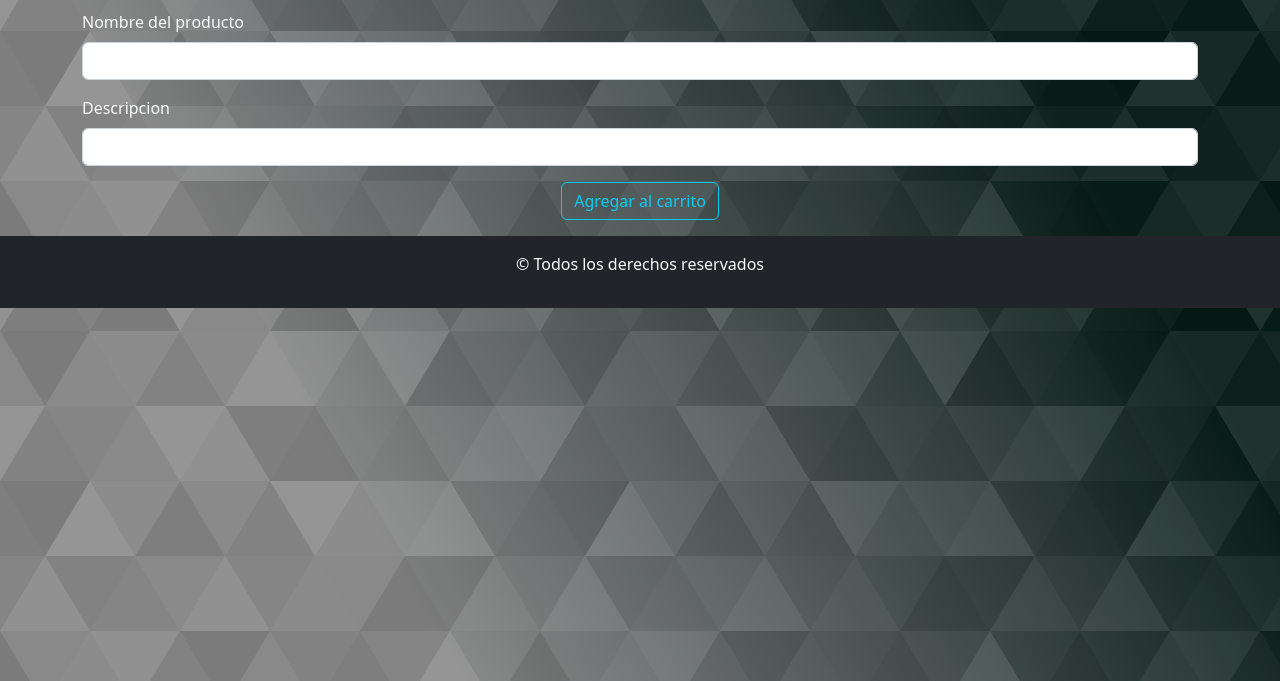
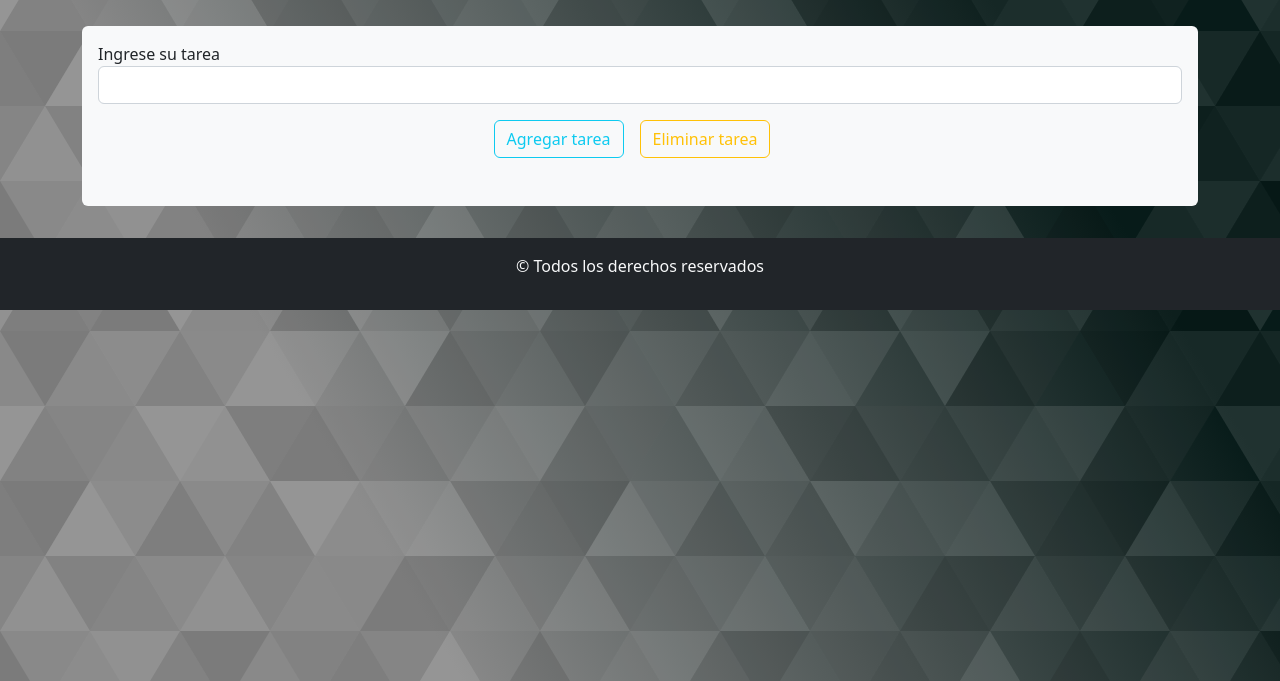
Before and after one commit to JuanMeni/Lista-pracDOMyBOM, a plain HTML site: page index.html in a window 1280 px wide. Shown: the part 119-800 px from the top of the page. Drawn offline with nearby package versions, Linux system fonts and the light colour scheme.

Commit message:
se agrego la funcionalidad de los botones

```diff
--- a/index.html
+++ b/index.html
@@ -12,37 +12,26 @@
 </head>
 <body>
     <header class="container">
-        <h1 class="display-1 text-center text-light">Lista de compras</h1>
+        <h1 class="display-1 text-center text-light">Lista de tareas</h1>
         <hr>
     </header>
     <main class="container">
-        <section>
-            <form class="text-light">
-                <div class="mb-3">
-                  <label for="nombre" class="form-label">Nombre del producto</label>
-                  <input type="text" class="form-control" id="nombre" aria-describedby="emailHelp">
-                </div>
-                <div class="mb-3">
-                  <label for="descripcion" class="form-label">Descripcion</label>
-                  <input type="text" class="form-control" id="descripcion">
-                </div>
-                <div class="d-flex justify-content-center">
-                    <button type="submit" class="btn btn-outline-info">Agregar al carrito</button>
-                </div>
-
-              </form>
-        </section>
-        <section class="bg-light my-3 rounded visually-hidden" id="Tabla">
-            <table class="table">
-                <thead>
-                    <tr>
-                      <th scope="col">Nombre</th>
-                      <th scope="col">Descripcion</th>
-                      <th scope="col"></th>
-                    </tr>
-                  </thead>
-                  <tbody class="datosTabla"></tbody>
-            </table>
+        <section class="row">
+            <div>
+                <form class="my-3 bg-light rounded p-3" id="form">
+                    <div>
+                        <label for="tareaInput">Ingrese su tarea</label>
+                        <input type="text" id="tareaInput" class="form-control">
+                    </div>
+                    <div class="d-flex justify-content-center">
+                        <button type="button" class="btn btn-outline-info my-3" onclick="btnAgregar()">Agregar tarea</button>
+                        <button type="button" class="btn btn-outline-warning my-3 mx-3" onclick="btnEliminar()">Eliminar tarea</button>
+                    </div>
+                    <div>
+                        <ol id="lista"></ol>
+                    </div>
+                </form>
+            </div>
         </section>
     </main>
     <footer class="bg-dark text-center text-light py-3 mt-3">
--- a/js/ejercicio3-pracDomBom.js
+++ b/js/ejercicio3-pracDomBom.js
@@ -1,5 +1,19 @@
-/*Crea una web con bootstrap y js, que contenga un botón input donde se pueda cargar
- una tarea y un botón que al ser presionado agregue dicha tarea a una lista,
- cada elemento ingresado en la lista debe poder ser eliminado con un botón creado
- para ese fin.
- */
+// /*Crea una web con bootstrap y js, que contenga un botón input donde se pueda cargar
+//  una tarea y un botón que al ser presionado agregue dicha tarea a una lista,
+//  cada elemento ingresado en la lista debe poder ser eliminado con un botón creado
+//  para ese fin.
+//  */
+let lista = document.getElementById('lista')
+let tarea = document.getElementById('tareaInput')
+
+function btnAgregar(){
+  let li = document.createElement("li")
+  li.setAttribute('id', tarea.value)
+  li.appendChild(document.createTextNode(tarea.value))
+  lista.appendChild(li)
+}
+
+function btnEliminar(){
+  let item = document.getElementById(tarea.value)
+  lista.removeChild(item)
+}
```
